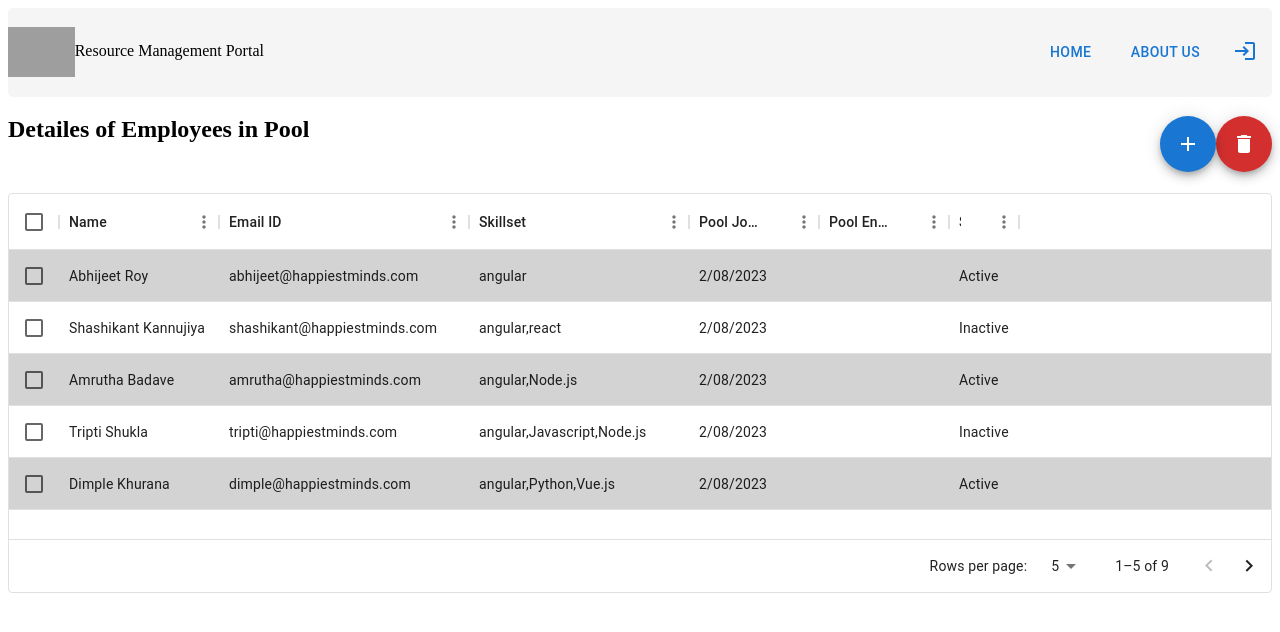
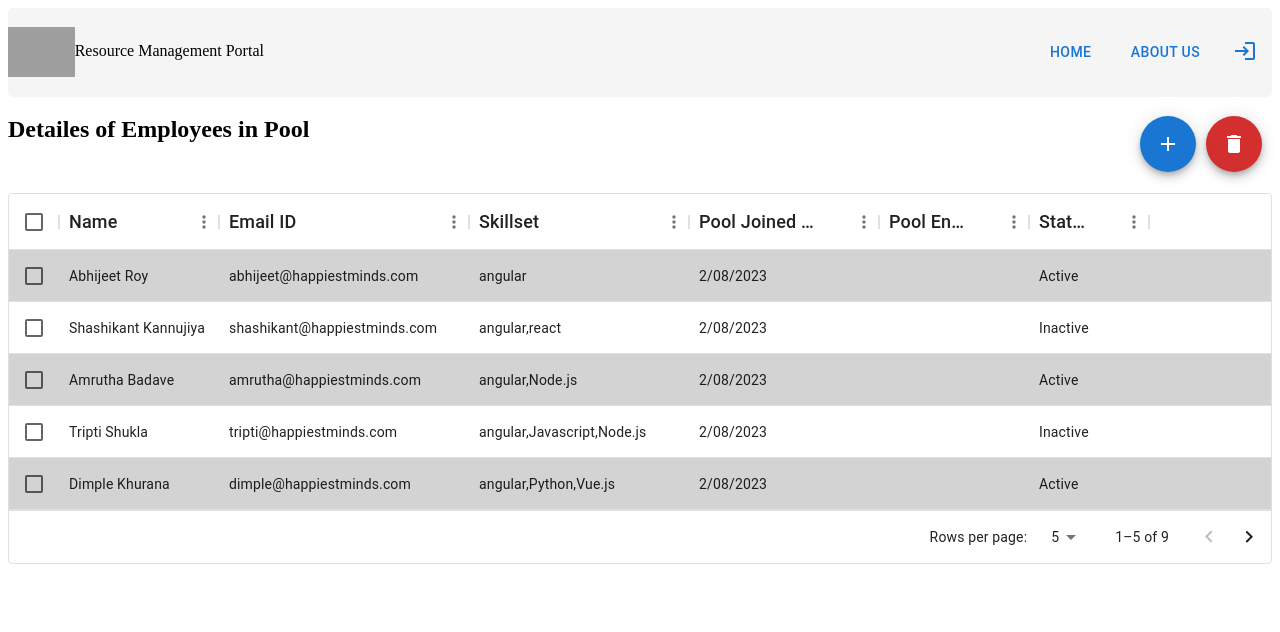
Before and after one commit to dipikaash/rms-poc, a React (Create React App) app: page / in a window 1280 px wide. Shown: the top 632 px of the page. Built offline with nearby package versions, Linux system fonts and the light colour scheme; grey boxes are pictures that could not be loaded.

Commit message:
minor style changes

```diff
--- a/src/index.css
+++ b/src/index.css
@@ -27,7 +27,7 @@
 }
 .addEmp {
   float: right;
-  margin-right: 10px;
+  margin-right: 10px !important;
 }
 .even {
   background-color: lightgrey;
--- a/src/pages/EmployeeTable.js
+++ b/src/pages/EmployeeTable.js
@@ -1,11 +1,13 @@
 import * as React from 'react';
 import { DataGrid } from '@mui/x-data-grid';
 import { useState } from 'react';
+import Box from '@mui/material/Box';
 
 const empCols = [
     {
         field: 'fullName',
         headerName: 'Name',
+        headerClassName: 'main-header',
         width: 160,
         valueGetter: (params) =>
             `${params.row.firstName || ''} ${params.row.lastName || ''}`,
@@ -13,14 +15,15 @@ const empCols = [
     {
         field: 'email',
         headerName: 'Email ID',
+        headerClassName: 'main-header',
         type: 'email',
         width: 250,
     },
-    { field: 'primarySkills', headerName: 'Skillset', width: 220 },
-    { field: 'poolJoinedDate', headerName: 'Pool Joined Date', width: 130 },
-    { field: 'poolEndDate', headerName: 'Pool End Date', width: 130 },
+    { field: 'primarySkills', headerClassName: 'main-header', headerName: 'Skillset', width: 220 },
+    { field: 'poolJoinedDate', headerClassName: 'main-header', headerName: 'Pool Joined Date', width: 190 },
+    { field: 'poolEndDate', headerClassName: 'main-header', headerName: 'Pool End Date', width: 150 },
     {
-        field: 'isActive', headerName: 'Status', width: 70,
+        field: 'isActive', headerClassName: 'main-header', headerName: 'Status', width: 120,
         valueGetter: (params) => { return params.row.isActive ? 'Active' : 'Inactive' }
     },
 ];
@@ -31,6 +34,14 @@ function EmployeeTable() {
     const [select, setSelection] = useState([]);
     return (
         <div style={{ height: 400, width: '100%' }}>
+            <Box
+      sx={{
+        '& .main-header': {
+            fontWeight: 'medium',
+            fontSize: 18
+        },
+      }}
+    >
             <DataGrid
                 rows={empRows}
                 columns={empCols}
@@ -51,6 +62,7 @@ function EmployeeTable() {
                 getRowClassName={(params) =>
                     params.indexRelativeToCurrentPage % 2 === 0 ? 'even' : 'odd'}
             />
+            </Box>
         </div>
     );
 }
```
